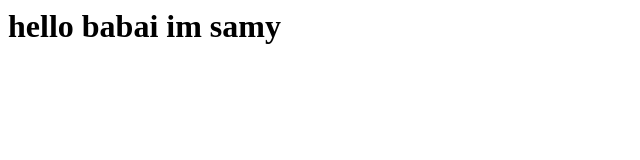
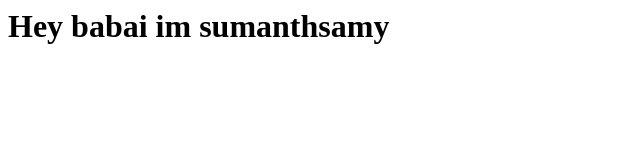
Before and after one commit to Sumanthsamy/Project-02, a plain HTML site: page src/main/webapp/index.html in a window 1280 px wide. Shown: the whole page, without its empty margins (0-640 px from the left). Drawn offline with Linux system fonts and the light colour scheme.

Commit message:
initial commit

```diff
--- a/src/main/webapp/index.html
+++ b/src/main/webapp/index.html
@@ -1 +1 @@
-<h1>hello babai im samy</h1>
+<h1>Hey babai im sumanthsamy</h1>
```
